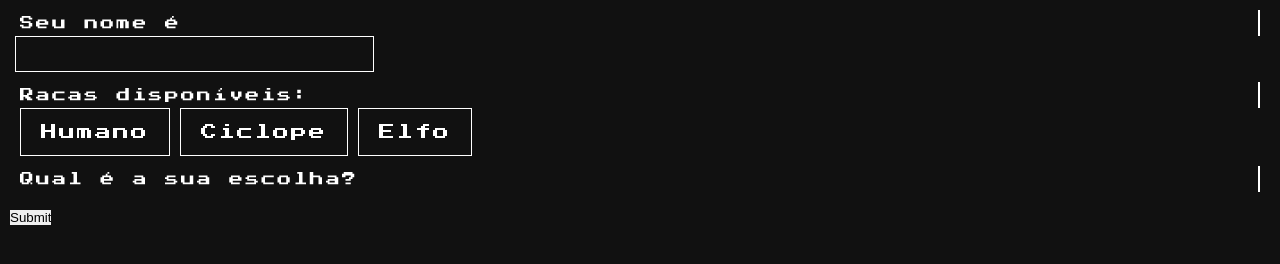
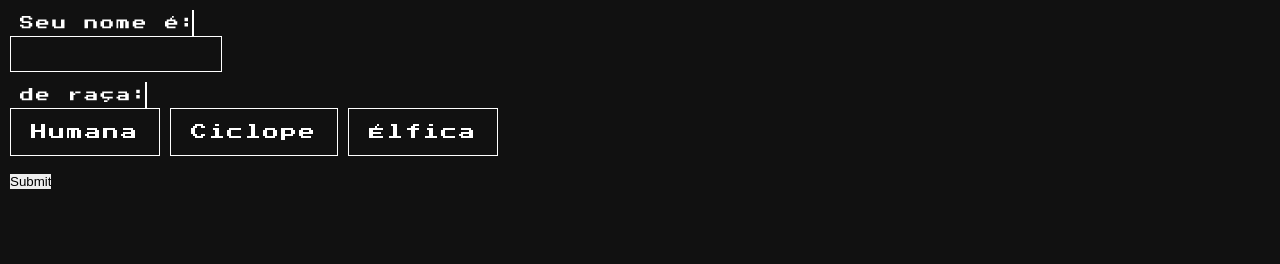
Before and after one commit to jhonyrhian/JoguinDeTextoSimples, a plain HTML site: page index.html in a window 1280 px wide. Drawn offline with Linux system fonts and the light colour scheme.

Commit message:
resolve problemas em funcoes visuais e adiciona um bloqueador que impede o utilizador de proseguir sem entregar os valores pedidos

```diff
--- a/assets/css/style.css
+++ b/assets/css/style.css
@@ -1,15 +1,33 @@
+:root{
+  --principal: #111;
+  --secundaria: #fff;
+}
+
 body{
+    overflow-x: hidden;
     padding: 10px;
-    background: #111;
-    color: #fff;
+    background: var(--principal);
+    color: var(--secundaria);
     font-size: 14px;
     font-family: 'Press Start 2P', cursive;
     letter-spacing: 2px;
     line-height: 26px;
 }
 
+#msg{
+  color: red
+}
+
 div{
-    margin-bottom: 10px;
+  margin-bottom: 10px;
+}
+
+#conteudo>:first-child{
+    width: 194px;
+}
+
+#conteudo>:nth-child(2){
+  width: 147px;
 }
 
 
@@ -20,12 +38,12 @@ input[type="radio"] {
   }
 
 label {
-    margin-left: 10px;
+    margin-right: 10px;
     display: inline-block;
     background-color: transparent;
     padding: 10px 20px;
     font-size: 16px;
-    border: 1px solid #fff;
+    border: 1px solid var(--secundaria);
   }
 
 label:hover {
@@ -40,27 +58,26 @@ input[type="radio"]:focus + label{
 
 input[type="radio"]:checked + label {
     transition: 0.3s;
-    background-color: #fff;
-    color: #111;
+    background-color: var(--secundaria);
+    color: var(--principal);
   }
 
   #inputs{
       display: flex;
   }
 input[type="text"]{
-    margin: 0 10px 0 5px;
     -webkit-appearance: none;
     -moz-appearance: none;
     appearance: none;
     display: inline-block;
     position: relative;
     background: transparent;
-    border: 1px solid #fff;
+    border: 1px solid var(--secundaria);
     padding: 5px;
     font-family: 'Press Start 2P', cursive;
     height: 24px;
-    width: 26em;
-    color: #fff;
+    width: 200px;
+    color: var(--secundaria);
 }
 
 input[type="text"]:focus{
@@ -68,13 +85,14 @@ input[type="text"]:focus{
 }
 
 p {
-    overflow: hidden; /* Ensures the content is not revealed until the animation */
-    border-right: .15em solid #fff; /* The typwriter cursor */
-    white-space: nowrap; /* Keeps the content on a single line */
-    margin: 0 10px; /* Gives that scrolling effect as the typing happens */
-    letter-spacing: .15em; /* Adjust as needed */
+    padding: 0;
+    overflow: hidden;
+    border-right: .15em solid var(--secundaria);
+    white-space: nowrap;
+    margin: 0 10px 0 10px;
+    letter-spacing: .15em;
     animation:
-    typing 3.5s steps(45, end),
+    typing 2.5s steps(20, end),
     blink-caret .75s step-end infinite;
   }
 
@@ -83,8 +101,23 @@ p {
     to { width: 100% }
   }
 
-  /* The typewriter cursor effect */
   @keyframes blink-caret {
     from, to { border-color: transparent }
-    50% { border-color: #fff; }
+    50% { border-color: var(--secundaria); }
   }
+
+  @keyframes shake{
+    0%{
+      transform: translateX(0)
+    }
+    25%{
+      transform: translateX(25px);
+    }
+
+    50%{
+      transform: translateX(-25px);
+    }
+    100%{
+      transform: translateX(0px);
+    }
+  }
--- a/assets/script/script.js
+++ b/assets/script/script.js
@@ -1,6 +1,6 @@
 var reinos = [
-    {"raca": "humano", "reino":["Vermênia", "Estátira", "Divinópolis", "Anauroch", "Gashbad"],},
-    {"raca": "ciclope", "reino":["Glúkdra", "Mashshag", "Tandra", "Ugarg", "Warkatopia"],},
+    {"raca": "humano", "reino":["Vermênia", "Estátira", "Divinópolis", "Tandra", "Gashbad"],},
+    {"raca": "ciclope", "reino":["Glúkdra", "Mashshag", "Agar'roch", "Ugarg", "Warkatopia"],},
     {"raca": "elfo", "reino":["Alqualondë", "Avallonè", "Brithombar", "Eldamar", "Ithilien"],}
 ]
 var numRand = Math.floor(Math.random() * 3)
@@ -22,6 +22,11 @@ function saveName(){
           var racaEscolha = reinos[radios[indice].value].raca
           var reinoNasc = reinos[radios[indice].value].reino[numRand];}
         }
-    texto = ("Seu nome é "+nome+", um "+racaEscolha+" nascido e criado no reino de "+reinoNasc+". Você tem "+ouro+" de ouro e "+xp+" de XP")
-    document.getElementById("conteudo").innerHTML = texto
+    if (nome != "" && reinoNasc != undefined) {
+        texto = ("Seu nome é "+nome+", um "+racaEscolha+" nascido e criado no reino de "+reinoNasc+". Você tem "+ouro+" de ouro e "+xp+" de XP")
+        document.getElementById("conteudo").innerHTML = texto
+    }else {document.getElementById("msg").innerHTML = "Hey! Por favor preencha o campo que falta!"
+            function shakeThat(){document.getElementById("msg").style.animation = "shake 0.2s"}
+            shakeThat()
+           }
 }
--- a/index.html
+++ b/index.html
@@ -17,26 +17,27 @@
 <body>
     <div id="conteudo">
         <div>
-            <p>Seu nome é</p>
-            <input type="text" id="nome"></input><br>
+            <p>Seu nome é:</p>
+            <input type="text" id="nome" required></input><br>
         </div>
 
         <div>
-            <p>Racas disponíveis:</p>
+            <p>de raça:</p>
             <div id="inputs">
                 <input type="radio" id="humano" name="raca" value = 0 ></input>
-                <label for="humano">Humano</label>
+                <label for="humano">Humana</label>
                 <input type="radio" id="ciclope" name="raca" value = 1></input>
                 <label for="ciclope">Ciclope</label>
                 <input type="radio" id="elfo" name="raca" value= 2></input>
-                <label for="elfo">Elfo</label>
+                <label for="elfo">Élfica</label>
             </div>
-            <p>Qual é a sua escolha?</p>
         </div>
 
         <div>
             <input type="submit" id="ok" onclick="saveName()"></input>
         </div>
+
+        <div id="msg"></div>
     </div>
 </body>
 </html>
```
Also changed, not shown: 1 other file.
